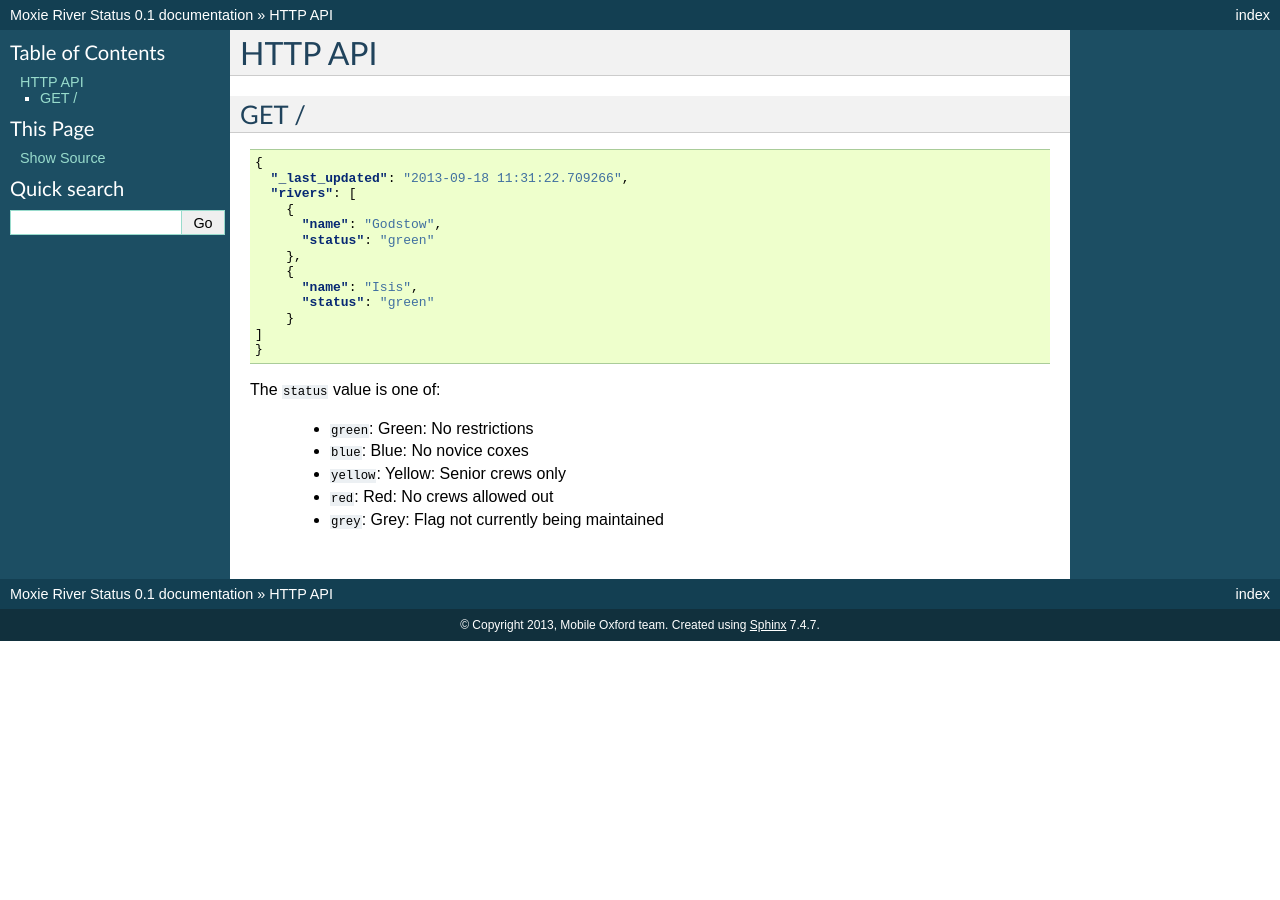
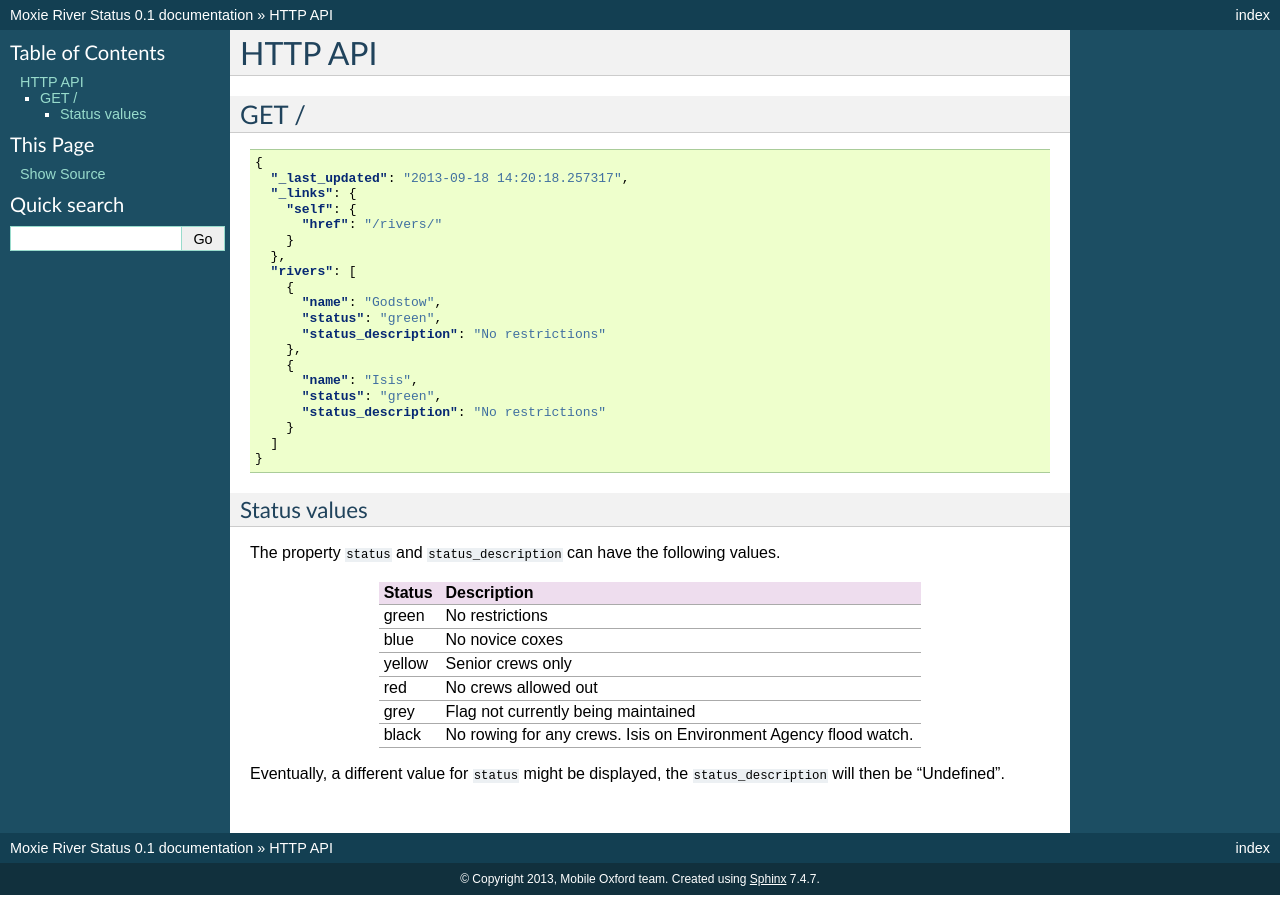
Before and after one commit to ox-it/moxie-river-status, a Sphinx documentation site: the page built from docs/source/http_api.rst, in a window 1280 px wide. Built offline with Sphinx 7.4.7, drawn with Linux system fonts in a browser that asks for light colours; pages that are not in the unit, such as notebooks, are missing from menus.

Commit message:
Added status_description

```diff
--- a/docs/source/http_api.rst
+++ b/docs/source/http_api.rst
@@ -1,29 +1,47 @@
+========
 HTTP API
 ========
 
 GET /
------
+=====
 
 .. code-block:: json
 
     {
-      "_last_updated": "2013-09-18 11:31:22.709266",
+      "_last_updated": "2013-09-18 14:20:18.257317",
+      "_links": {
+        "self": {
+          "href": "/rivers/"
+        }
+      },
       "rivers": [
         {
           "name": "Godstow",
-          "status": "green"
+          "status": "green",
+          "status_description": "No restrictions"
         },
         {
           "name": "Isis",
-          "status": "green"
+          "status": "green",
+          "status_description": "No restrictions"
         }
-    ]
+      ]
     }
 
-The ``status`` value is one of:
+Status values
+-------------
 
- * ``green``: Green: No restrictions
- * ``blue``: Blue: No novice coxes
- * ``yellow``: Yellow: Senior crews only
- * ``red``: Red: No crews allowed out
- * ``grey``: Grey: Flag not currently being maintained
+The property ``status`` and ``status_description`` can have the following values.
+
+================================    =======================================================================
+Status                              Description
+================================    =======================================================================
+green                               No restrictions
+blue                                No novice coxes
+yellow                              Senior crews only
+red                                 No crews allowed out
+grey                                Flag not currently being maintained
+black                               No rowing for any crews. Isis on Environment Agency flood watch.
+================================    =======================================================================
+
+Eventually, a different value for ``status`` might be displayed, the ``status_description`` will then be "Undefined".
```
Also changed, not shown: 2 other files.
